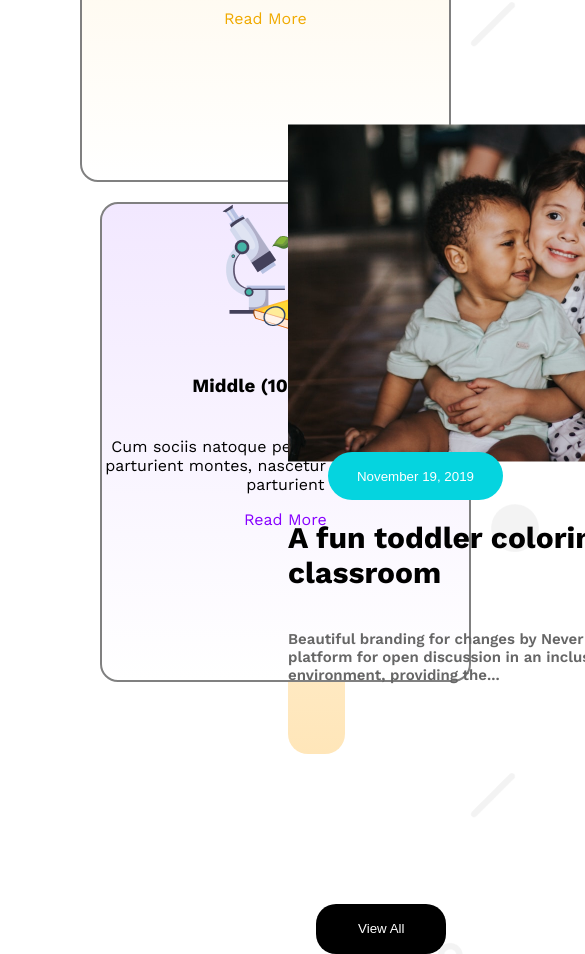
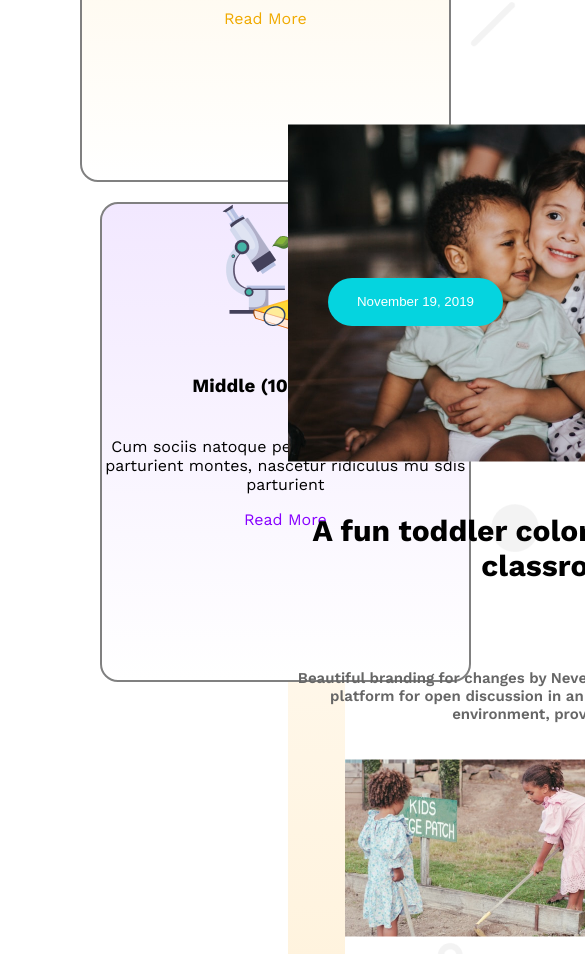
Before and after one commit to fahim4529/assainment-2, a plain HTML site: page index.html in a window 390 px wide. Shown: the part 2580-3534 px from the top of the page, 585 px wide, since content can reach past the window. Drawn offline with nearby package versions, Linux system fonts and the light colour scheme.

Commit message:
add responsive

```diff
--- a/css/style.css
+++ b/css/style.css
@@ -332,3 +332,12 @@ text-align:start;
         gap:20px;
     }
 }
+ /* responsive main style */
+    @media screen and (max-width:576px) {
+        .main-parent,.child,.parent{
+display: grid;
+grid-template-columns:1fr;
+text-align: center;
+
+        }
+    }
```
